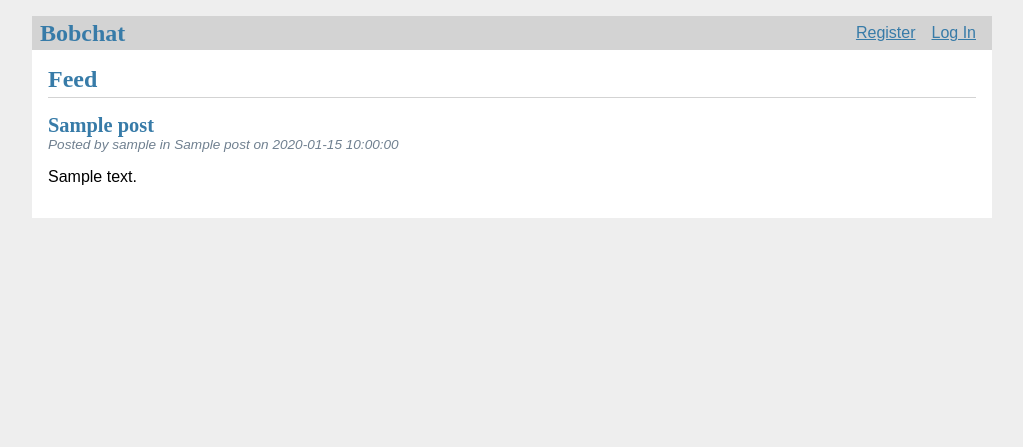
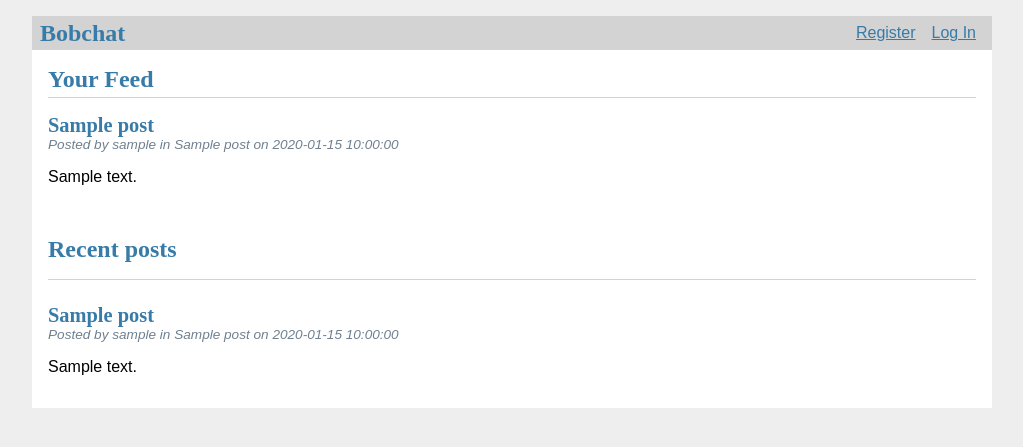
Before and after one commit to tsainez/bobchat, a Flask app: template bobchat/templates/feed.html in a window 1280 px wide. Shown: the top 447 px of the page, without its empty margins (128-1151 px from the left). Run offline with Flask 2, Linux system fonts and the light colour scheme; the template is opened without the code that fills it: most values are stand-ins (such as "Sample title", 1, 10 or a date in 2020); some libraries are stand-ins or nearby versions.

Commit message:
update styling

```diff
--- a/bobchat/schema.sql
+++ b/bobchat/schema.sql
@@ -37,13 +37,3 @@ CREATE TABLE user_den_assoc(
     FOREIGN KEY (user_id) REFERENCES users (id),
     FOREIGN KEY (den_id) REFERENCES dens (id)
 );
-SELECT users.username,
-    dens.name,
-    posts.*
-FROM posts,
-    users,
-    dens
-WHERE users.id = posts.author_id
-    AND dens.id = den_id
-ORDER BY created DESC
-LIMIT 10;
--- a/bobchat/static/style.css
+++ b/bobchat/static/style.css
@@ -124,7 +124,6 @@ input[type="submit"] {
 }
 .truncated {
   flex: 1;
-  max-width: 451px;
   white-space: nowrap;
   overflow: hidden;
   text-overflow: ellipsis;
--- a/bobchat/templates/feed.html
+++ b/bobchat/templates/feed.html
@@ -1,5 +1,5 @@
 {% extends 'base.html' %} {% block header %}
-<h1>{% block title %}Feed{% endblock %}</h1>
+<h1>{% block title %}Your Feed{% endblock %}</h1>
 {% endblock %} {% block content %} {% for post in posts %}
 <article class="post">
   <header>
@@ -11,7 +11,24 @@
       </div>
     </div>
   </header>
-  <p class="body">{{ post['body'] }}</p>
+  <p style="max-width: 928px" class="body truncated">{{ post['body'] }}</p>
+</article>
+{% if not loop.last %} {% endif %} {% endfor %}
+<br />
+<h1>Recent posts</h1>
+<hr />
+{% for post in recents %}
+<article class="post">
+  <header>
+    <div>
+      <h1>{{ post['title'] }}</h1>
+      <div class="about">
+        Posted by {{ post['username'] }} in {{ post['name'] }} on {{
+        post['created'] }}
+      </div>
+    </div>
+  </header>
+  <p style="max-width: 928px" class="body truncated">{{ post['body'] }}</p>
 </article>
 {% if not loop.last %}
 <hr />
--- a/bobchat/templates/home.html
+++ b/bobchat/templates/home.html
@@ -37,7 +37,9 @@
             </div>
           </div>
         </header>
-        <p class="body truncated">{{ post['body'] }}</p>
+        <p style="max-width: 451px" class="body truncated">
+          {{ post['body'] }}
+        </p>
       </article>
       {% if not loop.last %}
       <hr />
```
Also changed, not shown: bobchat/__init__.py (+9 -1 lines), bobchat/index.py (+16 -11 lines), README.md.
